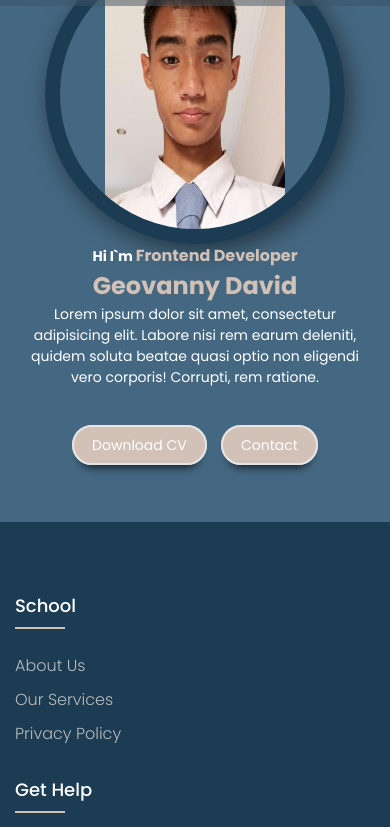
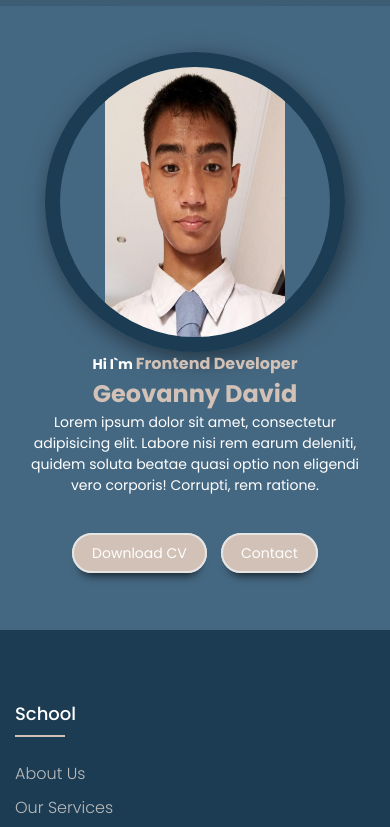
Before and after one commit to geovannylerrick894-debug/multiplePageGeo, a plain HTML site: page index.html in a window 390 px wide. Shown: the part 76-903 px from the top of the page. Drawn offline with Linux system fonts and the light colour scheme.

Commit message:
Update style.css

```diff
--- a/style.css
+++ b/style.css
@@ -218,6 +218,7 @@ body {
     flex-direction: column;
     text-align: center;
     padding: 20px;
+    padding-top: 8rem;
   }
 
   .hero-pic img {
```
